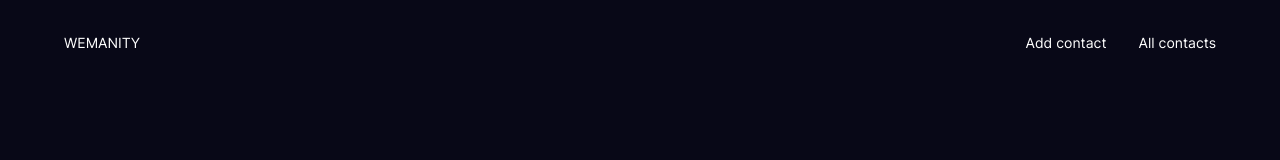
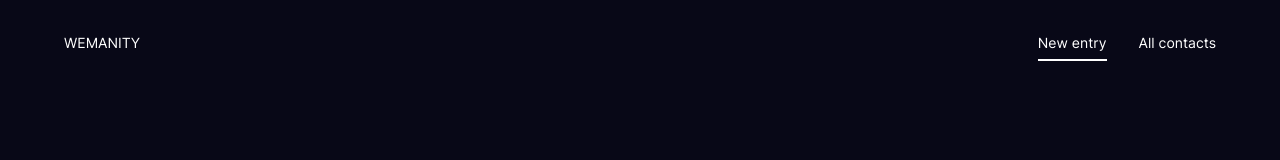
Before and after one commit to Antoinehtml/test-wemanity, a Next.js app: page /new-entry in a window 1280 px wide. Shown: the top 160 px of the page. Built offline with nearby package versions, Linux system fonts and the light colour scheme.

Commit message:
border under active path on navbar + capitalize search input

```diff
--- a/src/comps/Content/SearchResults.js
+++ b/src/comps/Content/SearchResults.js
@@ -4,7 +4,7 @@ import ContactCard from "./ContactCard";
 
 const SearchResults = ({ searchedTerm, setSearchDisplayed }) => (
   <>
-    <Heading as="h1" variant="h1" mb={{ base: 2, lg: 4 }}>
+    <Heading as="h1" variant="h1" mb={2}>
       Your results
     </Heading>
 
--- a/src/comps/Navigation/Navbar.js
+++ b/src/comps/Navigation/Navbar.js
@@ -3,8 +3,11 @@ import Link from "next/link";
 import { Flex, Icon, List, Text, useMediaQuery } from "@chakra-ui/react";
 
 import Fullscreen from "./Fullscreen";
+import { useRouter } from "next/router";
 
 const Navbar = () => {
+  const router = useRouter();
+
   const [fullscreen, setFullscreen] = useState(false);
   const [isLargerThan768] = useMediaQuery("(min-width: 768px)");
 
@@ -33,13 +36,56 @@ const Navbar = () => {
         {isLargerThan768 ? (
           <List d="flex">
             <Link href="/new-entry" passHref>
-              <Text as="a" textStyle="underlined" mr={{ base: 4, lg: 8 }}>
-                Add contact
+              <Text
+                position="relative"
+                as="a"
+                textStyle={
+                  router.pathname === "/new-entry"
+                    ? "regularText"
+                    : "bold_underlined"
+                }
+                mr={{ base: 4, lg: 8 }}
+                _after={
+                  router.pathname === "/new-entry"
+                    ? {
+                        content: "''",
+                        position: "absolute",
+                        bottom: "-10px",
+                        left: "0px",
+                        w: "100%",
+                        h: "2px",
+                        bg: "primary",
+                      }
+                    : null
+                }
+              >
+                New entry
               </Text>
             </Link>
 
             <Link href="/all-contacts" passHref>
-              <Text as="a" textStyle="underlined">
+              <Text
+                position="relative"
+                as="a"
+                textStyle={
+                  router.pathname === "/all-contacts"
+                    ? "regularText"
+                    : "bold_underlined"
+                }
+                _after={
+                  router.pathname === "/all-contacts"
+                    ? {
+                        content: "''",
+                        position: "absolute",
+                        bottom: "-10px",
+                        left: "0px",
+                        w: "100%",
+                        h: "2px",
+                        bg: "primary",
+                      }
+                    : null
+                }
+              >
                 All contacts
               </Text>
             </Link>
--- a/src/comps/Theme/index.js
+++ b/src/comps/Theme/index.js
@@ -50,6 +50,9 @@ const theme = extendTheme({
     smallText: {
       fontSize: ["12px", null, null, null, "14px"],
     },
+    regularText: {
+      fontSize: "14px",
+    },
     mediumText: {
       fontSize: ["16px", null, null, null, "20px"],
     },
@@ -79,6 +82,36 @@ const theme = extendTheme({
       _hover: {
         _before: {
           bgSize: "100% 1px",
+          bgPosition: "100% 100%",
+        },
+      },
+    },
+    bold_underlined: {
+      transition: "all 0.5s ease-in-out",
+      w: "fit-content",
+
+      position: "relative",
+
+      _before: {
+        content: '""',
+        position: "absolute",
+        width: "100%",
+        height: "100%",
+        bottom: "-10px",
+        left: "0",
+        borderRadius: "0",
+        bg: "transparent",
+        bgImage: "linear-gradient(currentColor, currentColor)",
+        bgPosition: "0% 100%",
+        bgSize: "0% 2px",
+        bgRepeat: "no-repeat",
+        pointerEvents: "none",
+        transition: "background-size 0.3s ease-in-out",
+      },
+
+      _hover: {
+        _before: {
+          bgSize: "100% 2px",
           bgPosition: "100% 100%",
         },
       },
```
Also changed, not shown: src/pages/api/contacts/index.js (+0 -27 lines), src/pages/index.js (+11 -1 lines).
